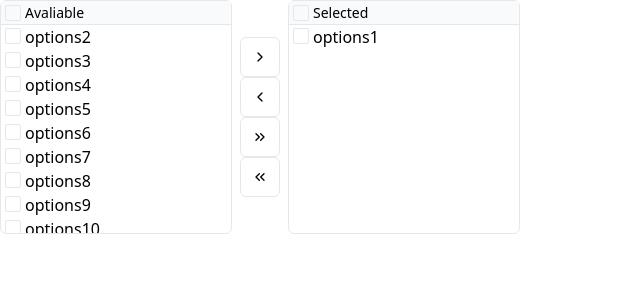
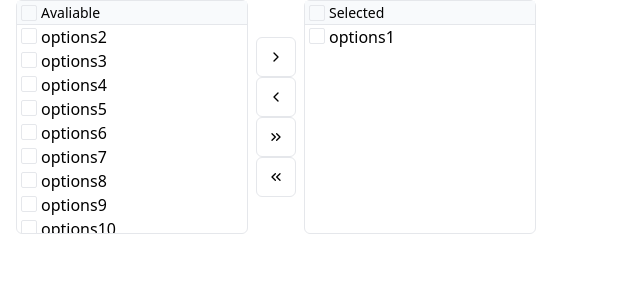
Before and after one commit to venkat-sci/v-react-multiselect, a React (Vite) app: page / in a window 1280 px wide. Shown: the top 300 px of the page, without its empty margins (0-640 px from the left). Built offline with nearby package versions, Linux system fonts and the light colour scheme.

Commit message:
Updated the className as optinal name

```diff
--- a/src/components/VReactMultiSelect.tsx
+++ b/src/components/VReactMultiSelect.tsx
@@ -13,6 +13,7 @@ import {
 import { cn } from '../lib/utils';
 
 const VReactMultiSelect = ({
+  className,
   headerLeft = 'Avaliable',
   headerRight = 'Selected',
   inputData = [],
@@ -119,7 +120,7 @@ const VReactMultiSelect = ({
   };
 
   return (
-    <div className="flex">
+    <div className={cn('flex', className)}>
       <div className="grid grid-cols-12 gap-2 min-h-52 overflow-auto">
         {/* Left section */}
         <div className="flex flex-col col-span-5 border rounded-md h-full">
--- a/src/components/v-react-multiselect.d.ts
+++ b/src/components/v-react-multiselect.d.ts
@@ -5,6 +5,7 @@ type DataTypes = {
   isSelected: boolean;
 };
 type Props = {
+  className?: string;
   headerLeft?: string;
   headerRight?: string;
   inputData: string[];
```
